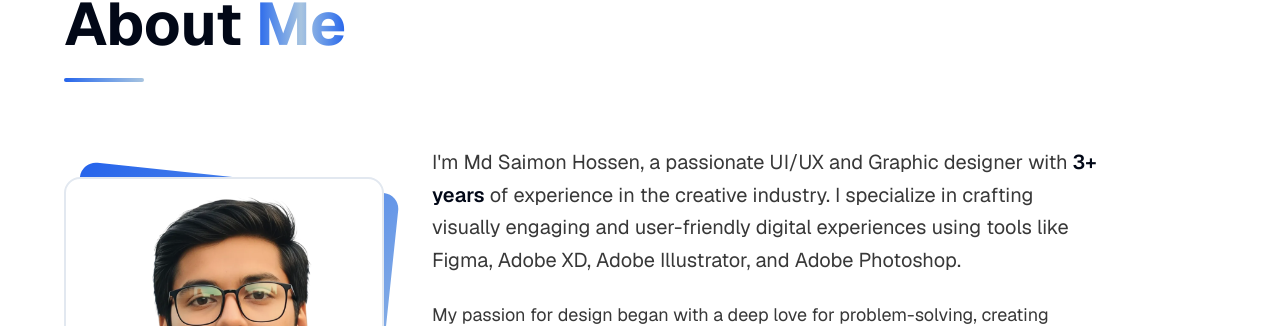
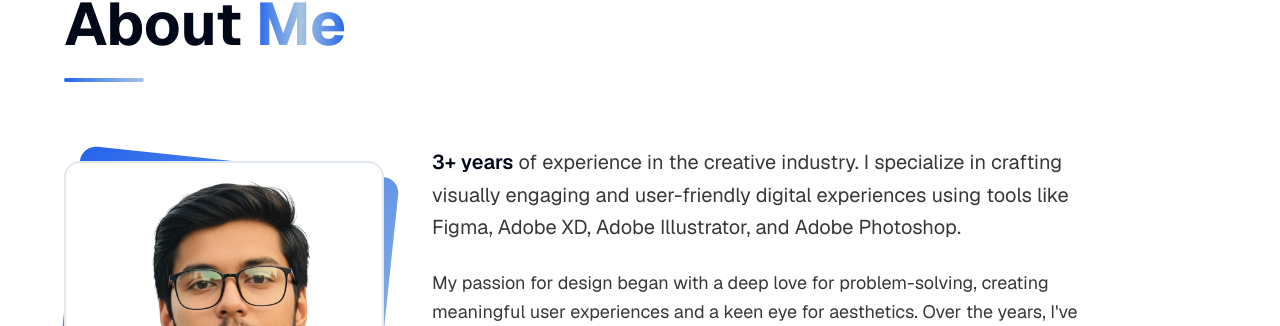
Before and after one commit to MdSaimonHossen/Saimon-Portfolio, a Next.js app: page / in a window 1280 px wide. Shown: the part 951-1277 px from the top of the page. Built offline with nearby package versions, Linux system fonts and the light colour scheme.

Commit message:
Update about.tsx

```diff
--- a/components/about.tsx
+++ b/components/about.tsx
@@ -103,7 +103,6 @@ export default function About() {
             </div>
             <div className="max-w-2xl">
               <p className="text-xl text-muted-foreground leading-relaxed mb-6">
-                I'm Md Saimon Hossen, a passionate UI/UX and Graphic designer with{" "}
                 <span className="font-semibold text-foreground">3+ years</span> of experience in the creative industry.
                 I specialize in crafting visually engaging and user-friendly digital experiences using tools like Figma,
                 Adobe XD, Adobe Illustrator, and Adobe Photoshop.
```
